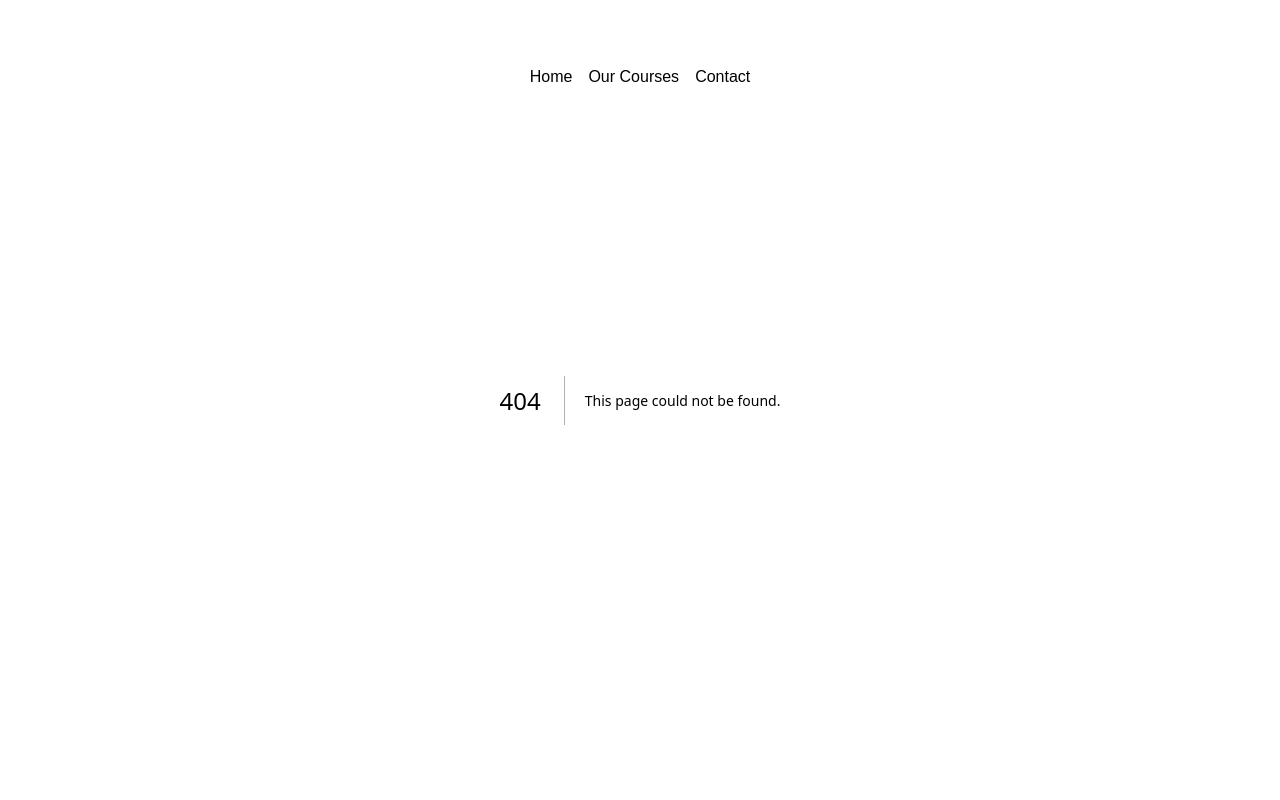
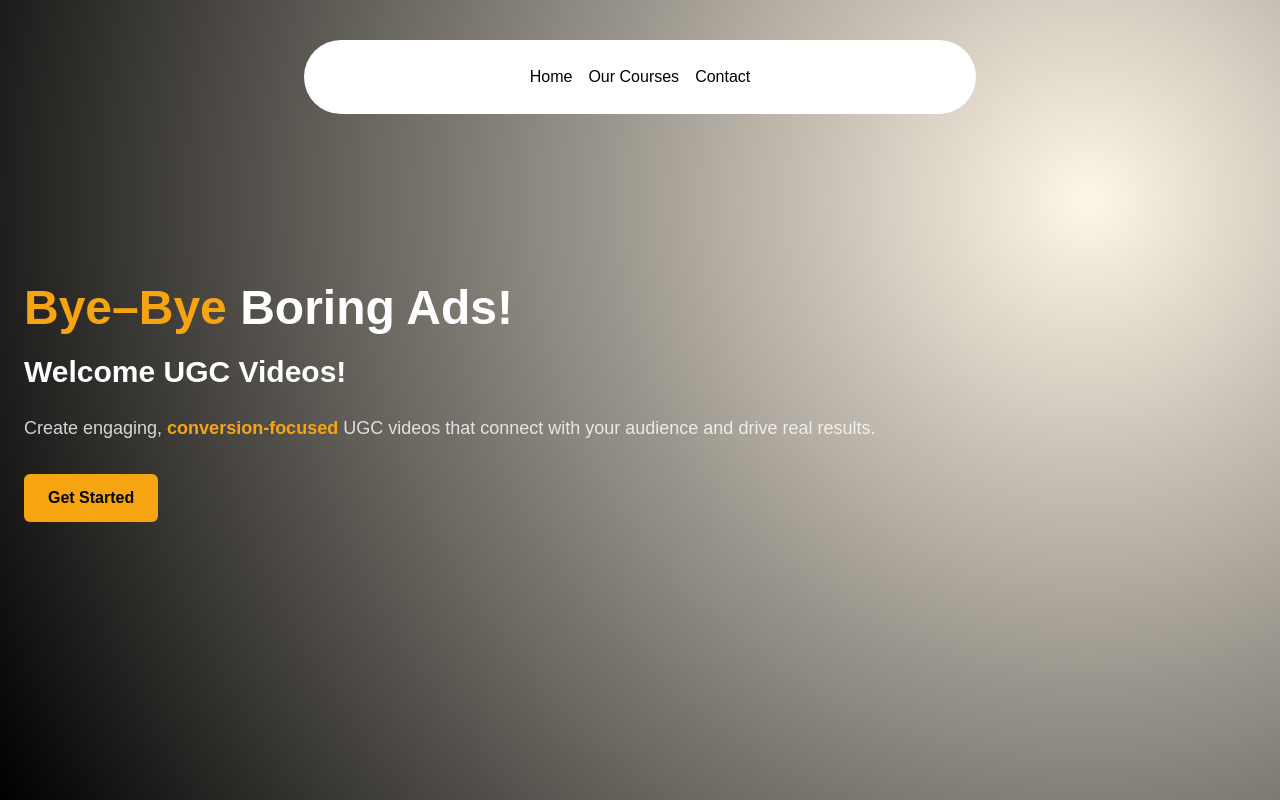
Before and after one commit to itskvsin/nextprac, a Next.js app: page /gsap in a window 1280 px wide. Before the commit this address had no page. Built offline with nearby package versions, Linux system fonts and the light colour scheme.

Commit message:
feat(animation): add GSAP dependency and hero section component
Add GSAP library for advanced animations and create a hero section component with interactive mouse movement effects. The component includes a gradient background that responds to cursor position and styled text elements.

```diff
--- a/package.json
+++ b/package.json
@@ -10,6 +10,7 @@
   },
   "dependencies": {
     "clsx": "^2.1.1",
+    "gsap": "^3.13.0",
     "motion": "^12.18.1",
     "next": "15.3.4",
     "react": "^19.0.0",
--- /dev/null
+++ b/src/app/gsap/page.tsx
@@ -0,0 +1,41 @@
+"use client";
+
+import React, { useState } from "react";
+import { motion, useMotionValue, useTransform } from "framer-motion";
+
+const HeroSection = () => {
+  const [coords, setCoords] = useState({ x: 50, y: 50 });
+
+  const handleMouseMove = (e: React.MouseEvent<HTMLDivElement, MouseEvent>) => {
+    const { left, top, width, height } = e.currentTarget.getBoundingClientRect();
+    const x = ((e.clientX - left) / width) * 100;
+    const y = ((e.clientY - top) / height) * 100;
+    setCoords({ x, y });
+  };
+
+  return (
+    <motion.section
+      className="min-h-screen w-full text-white flex items-center px-6 transition-colors duration-300"
+      style={{
+        background: `radial-gradient(circle at 85% 25%, rgba(246,165,17,0.1), #000000)`
+      }}
+      onMouseMove={handleMouseMove}
+    >
+      {/* {console.log(`${coords.x}% ${coords.y}%`)} */}
+      <div className="max-w-4xl">
+        <h1 className="text-5xl font-bold leading-tight mb-4">
+          <span className="text-[#F6A511]">Bye–Bye</span> Boring Ads!
+        </h1>
+        <h2 className="text-3xl font-semibold mb-6">Welcome UGC Videos!</h2>
+        <p className="text-lg text-white/80 mb-8">
+          Create engaging, <span className="text-[#F6A511] font-bold">conversion-focused</span> UGC videos that connect with your audience and drive real results.
+        </p>
+        <button className="bg-[#F6A511] hover:bg-[#d48f0e] text-black px-6 py-3 rounded-md font-semibold transition">
+          Get Started
+        </button>
+      </div>
+    </motion.section>
+  );
+};
+
+export default HeroSection;
```
Also changed, not shown: 1 other file (tests, documents, lock files or other folders).
